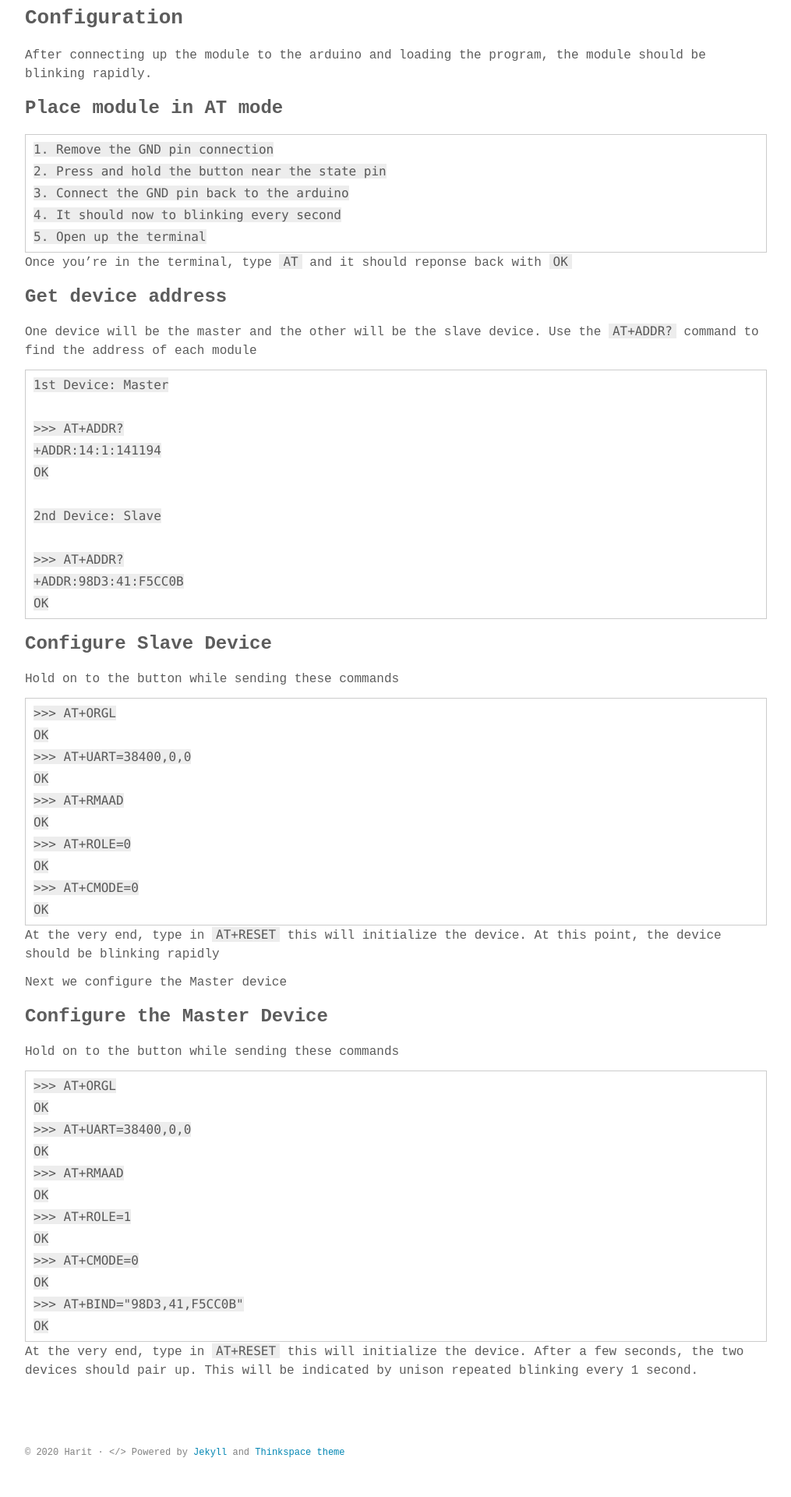
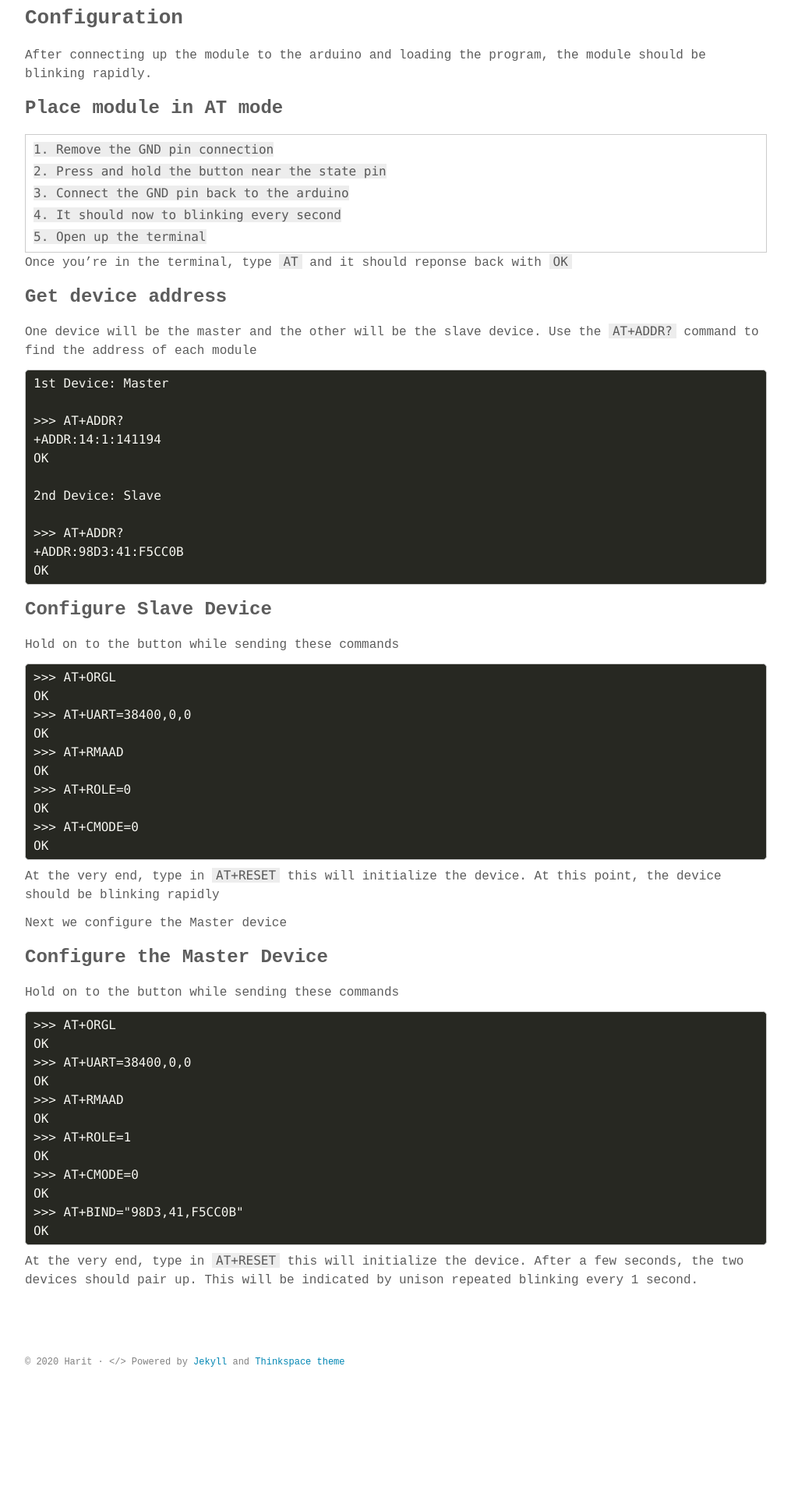
Before and after one commit to hshah89/hshah89.github.io, a Jekyll site: the page built from _posts/2020-01-25-hc-05.md, in a window 1280 px wide. Shown: the part 2604-4524 px from the top of the page at 78% size, without its empty margins (132-1147 px from the left). Built offline with Jekyll 4.4.1, drawn with Linux system fonts in a browser that asks for light colours; some web fonts are replaced; after the commit the page ends 4408 px from its top, so only the background shows below that.

Commit message:
Update 2020-01-25-hc-05.md

````diff
--- a/_posts/2020-01-25-hc-05.md
+++ b/_posts/2020-01-25-hc-05.md
@@ -115,7 +115,7 @@ Once you're in the terminal, type ```AT``` and it should reponse back with ```OK
 
 One device will be the master and the other will be the slave device. Use the `AT+ADDR?` command to find the address of each module
 
-```
+``` txt
 1st Device: Master
 
 >>> AT+ADDR?
@@ -133,7 +133,7 @@ OK
 
 Hold on to the button while sending these commands
 
-```
+``` txt
 >>> AT+ORGL
 OK
 >>> AT+UART=38400,0,0
@@ -154,7 +154,7 @@ Next we configure the Master device
 
 Hold on to the button while sending these commands
 
-```
+``` txt
 >>> AT+ORGL
 OK
 >>> AT+UART=38400,0,0
````
